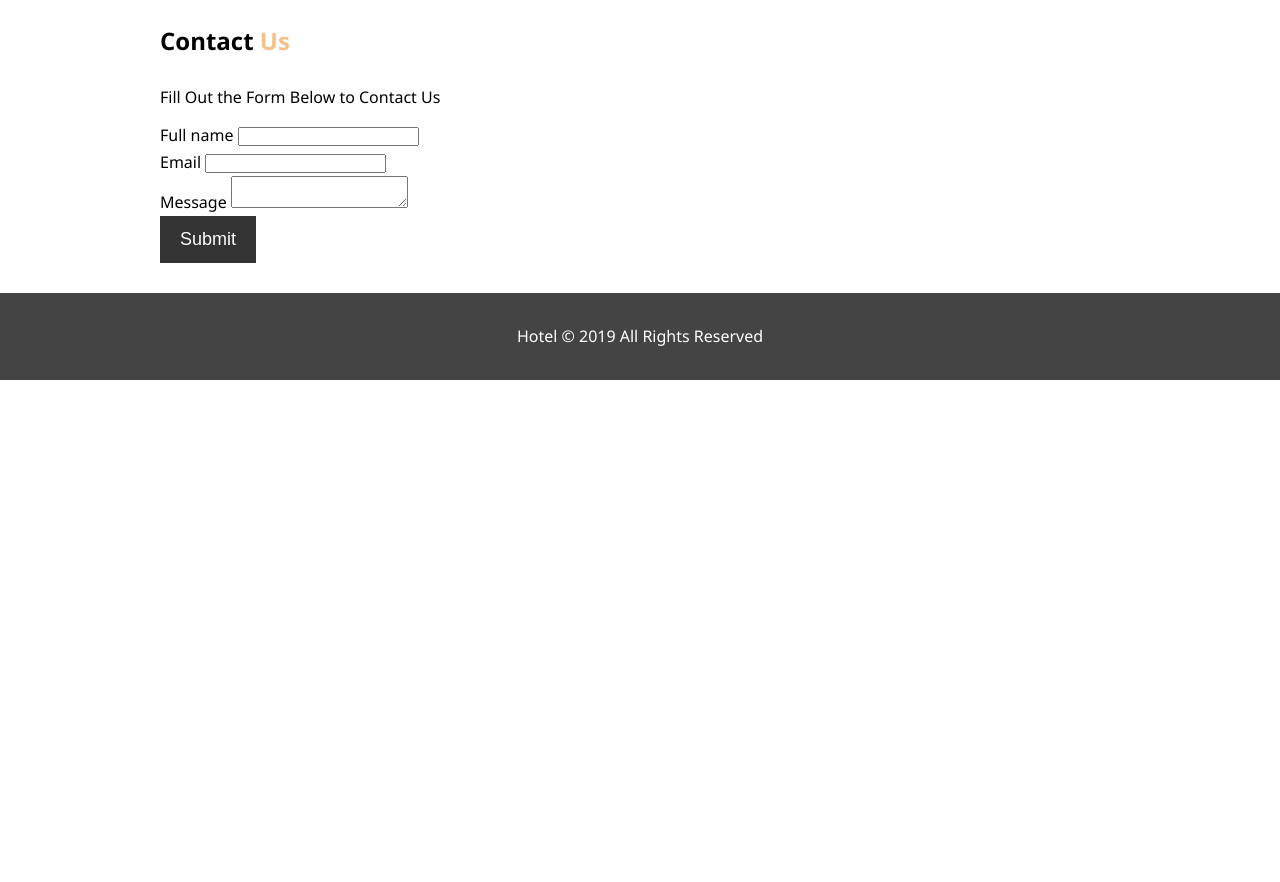
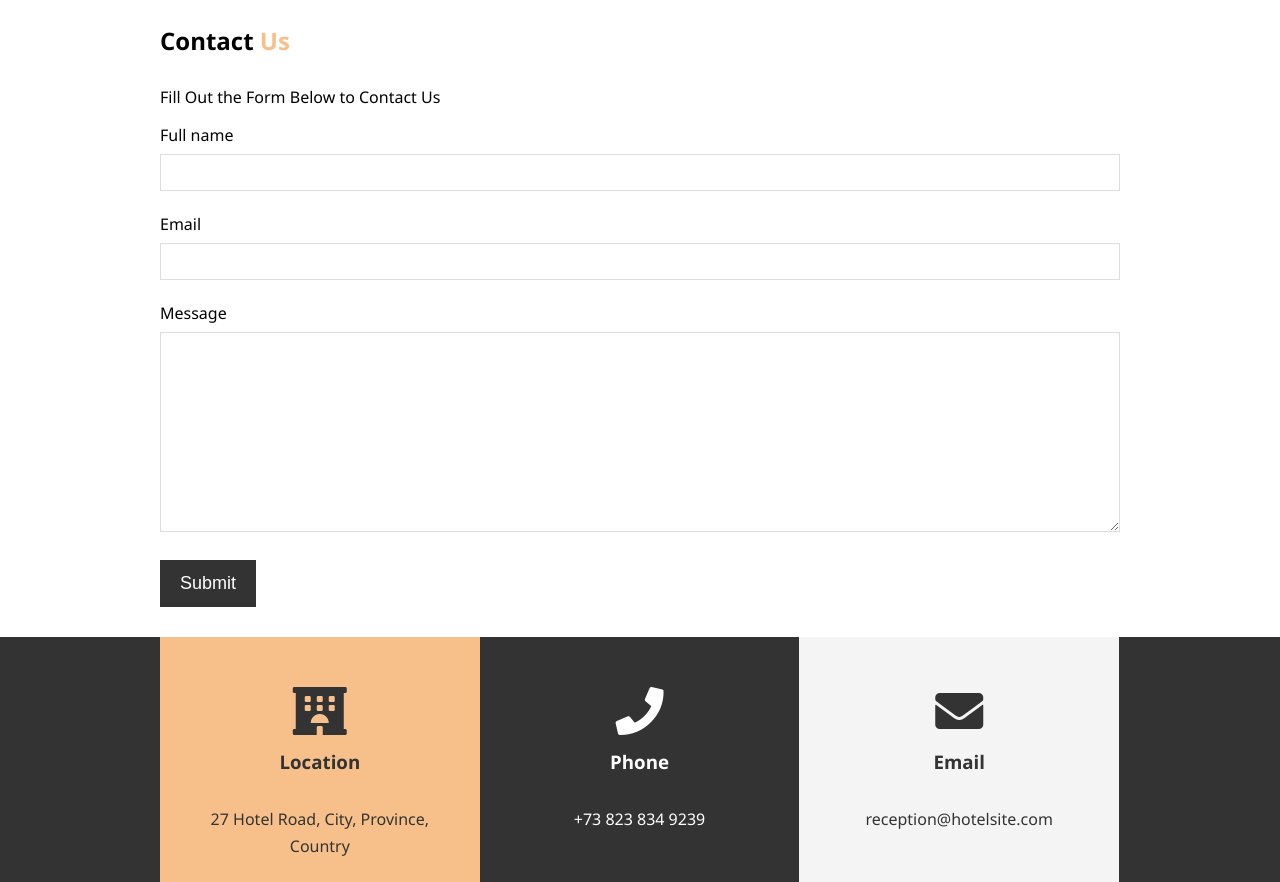
Before and after one commit to ncux/Hotel-Site, a plain HTML site: page contact.html in a window 1280 px wide. Shown: the part 70-952 px from the top of the page. Before the commit the page ends 800 px from the top, so only its background shows below. Drawn offline with Linux system fonts and the light colour scheme.

Commit message:
Contact page is done

```diff
--- a/contact.html
+++ b/contact.html
@@ -64,6 +64,34 @@
 
     </section>
 
+    <section id="contact-info" class="dark-background">
+
+        <div class="container">
+
+            <div class="box primary-background">
+                <i class="fas fa-hotel fa-3x"></i>
+                <h3>Location</h3>
+                <p>27 Hotel Road, City, Province, Country</p>
+            </div>
+
+            <div class="box dark-background">
+                <i class="fas fa-phone fa-3x"></i>
+                <h3>Phone</h3>
+                <p>+73 823 834 9239</p>
+            </div>
+
+            <div class="box light-background">
+                <i class="fas fa-envelope fa-3x"></i>
+                <h3>Email</h3>
+                <p>reception@hotelsite.com</p>
+            </div>
+
+        </div>
+
+
+
+    </section>
+
 
 
 
--- a/css/style.css
+++ b/css/style.css
@@ -320,5 +320,35 @@ nav ul li a:hover, nav ul li a.current {
 
 #about-testimonials .testimonial p {
     padding: 40px;
+}
+
+
+/* Contact page */
+#contact-form .form-group {
+    margin-bottom: 20px;
 
 }
+
+
+#contact-form .form-group label {
+    display: block;
+    margin-bottom: 5px;
+}
+
+
+.form-group textarea, .form-group input {
+    width: 100%;
+    padding: 10px;
+    border: 1px solid #dddddd;
+}
+
+
+.form-group textarea:focus, .form-group input:focus {
+    outline: none;
+    border-color: #f7c08a;
+}
+
+
+.form-group textarea {
+    height: 200px;
+}
```
